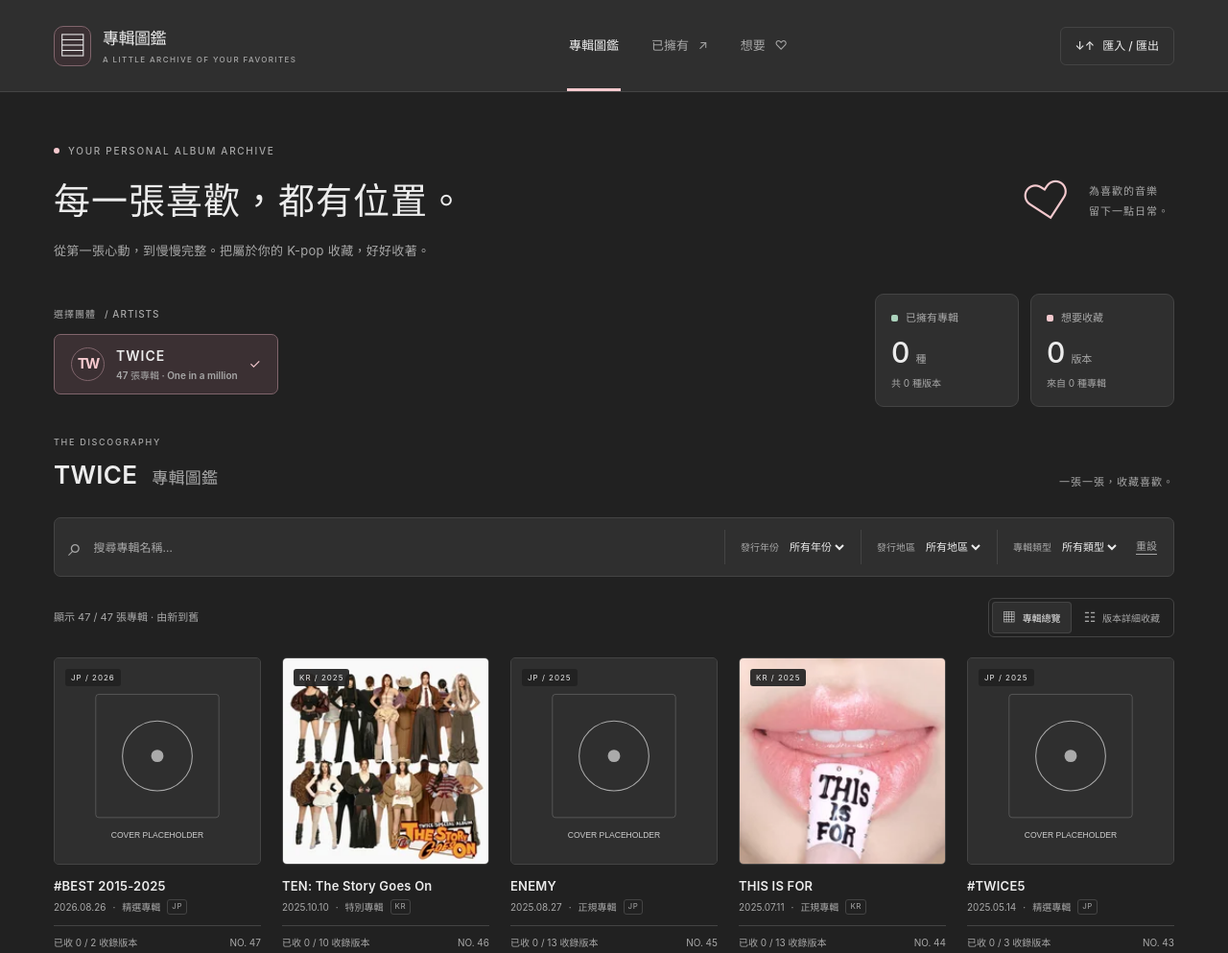
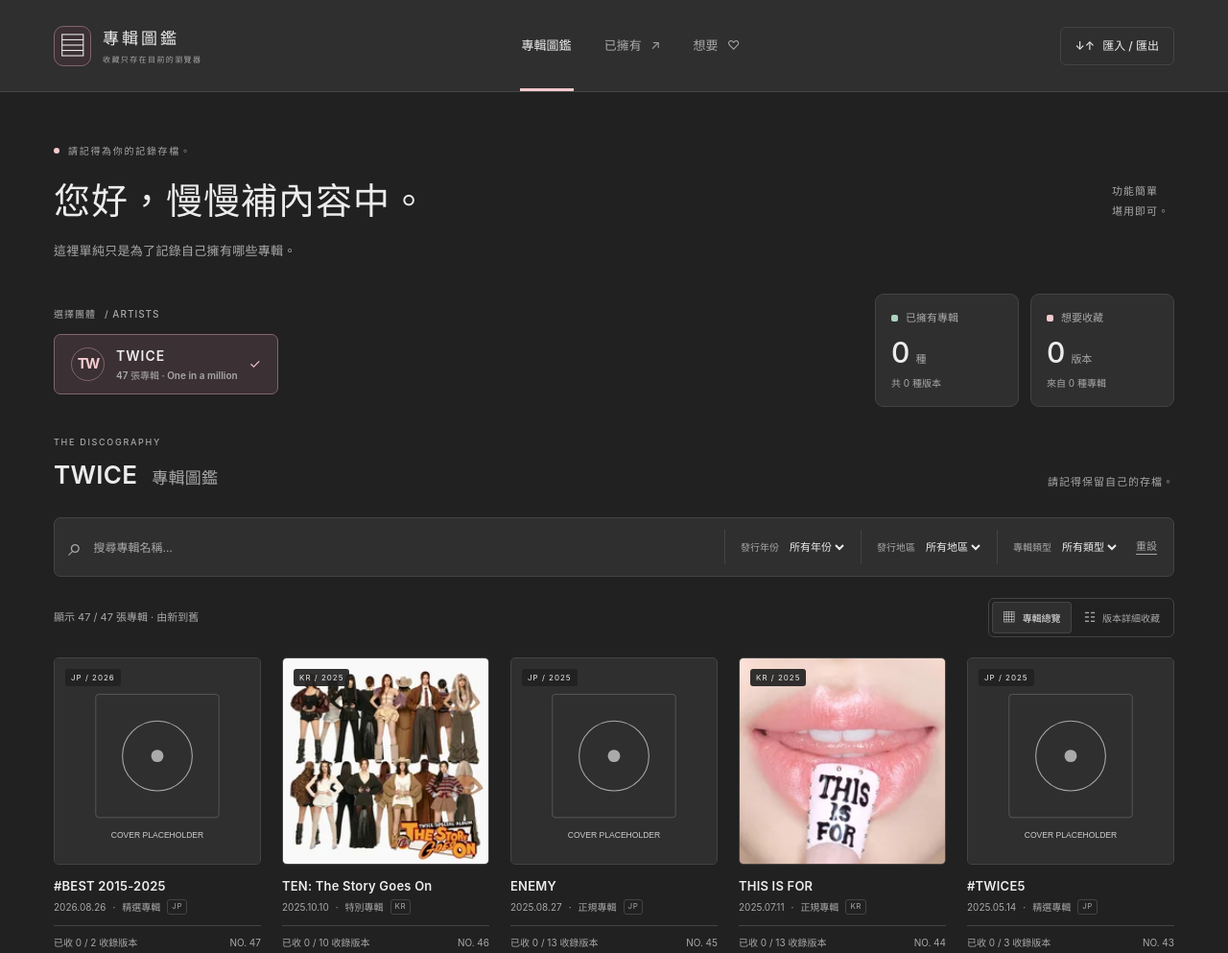
Before and after one commit to HCHI-w/Kpop-Collection, a website with bundled scripts: page index.html in a window 1280 px wide. Shown: the top 993 px of the page at 96% size. Built offline with nearby package versions, Linux system fonts and the light colour scheme.

Commit message:
Update index.html

```diff
--- a/index.html
+++ b/index.html
@@ -13,7 +13,7 @@
 <body>
   <a class="skip-link" href="#catalog">跳至專輯圖鑑</a>
   <header class="site-header">
-    <a class="brand" href="./" aria-label="專輯圖鑑 首頁"><span class="brand-icon" aria-hidden="true">▤</span><span>專輯圖鑑<span class="brand-sub">A LITTLE ARCHIVE OF YOUR FAVORITES</span></span></a>
+    <a class="brand" href="./" aria-label="專輯圖鑑 首頁"><span class="brand-icon" aria-hidden="true">▤</span><span>專 輯 圖 鑑<span class="brand-sub">收藏只存在目前的瀏覽器</span></span></a>
     <nav class="main-nav" aria-label="收藏導覽">
       <button type="button" data-list="all" aria-pressed="true">專輯圖鑑</button>
       <button type="button" data-list="owned" aria-pressed="false">已擁有 <span aria-hidden="true">↗</span></button>
@@ -23,15 +23,15 @@
   </header>
   <main class="container">
     <section class="intro" aria-labelledby="intro-title">
-      <div><p class="eyebrow"><span class="tiny-dot"></span> YOUR PERSONAL ALBUM ARCHIVE</p><h1 id="intro-title">每一張喜歡，都有位置。</h1><p class="intro-copy">從第一張心動，到慢慢完整。把屬於你的 K-pop 收藏，好好收著。</p></div>
-      <div class="intro-note"><span class="outline-heart" aria-hidden="true">♡</span><span>為喜歡的音樂<br>留下一點日常。</span></div>
+      <div><p class="eyebrow"><span class="tiny-dot"></span> 請記得為你的記錄存檔。</p><h1 id="intro-title">您好，慢慢補內容中。</h1><p class="intro-copy">這裡單純只是為了記錄自己擁有哪些專輯。</p></div>
+      <div class="intro-note"><span class="outline-heart" aria-hidden="true"></span><span>功能簡單<br>堪用即可。</span></div>
     </section>
     <div class="collection-summary">
       <section class="artist-section" aria-labelledby="artist-title"><p id="artist-title" class="eyebrow">選擇團體 <span class="muted">/ ARTISTS</span></p><div id="artists" class="artists"></div></section>
       <section id="stats" class="stats" aria-label="目前團體收藏統計"></section>
     </div>
     <section id="catalog" aria-labelledby="catalog-title">
-      <div class="catalog-heading"><div><p class="eyebrow">THE DISCOGRAPHY</p><h2 id="catalog-title">TWICE <span>專輯圖鑑</span></h2></div><span class="catalog-note">一張一張，收藏喜歡。</span></div>
+      <div class="catalog-heading"><div><p class="eyebrow">THE DISCOGRAPHY</p><h2 id="catalog-title">TWICE <span>專輯圖鑑</span></h2></div><span class="catalog-note">請記得保留自己的存檔。</span></div>
       <div class="filters">
         <label class="search"><span aria-hidden="true">⌕</span><input id="search" type="search" placeholder="搜尋專輯名稱…" aria-label="搜尋專輯名稱" maxlength="150"></label>
         <div class="filter-selects">
```
